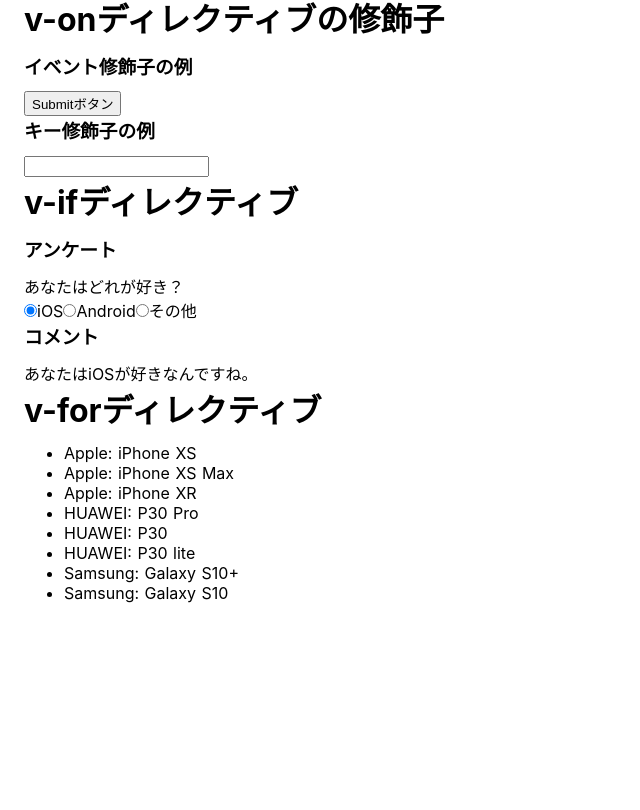
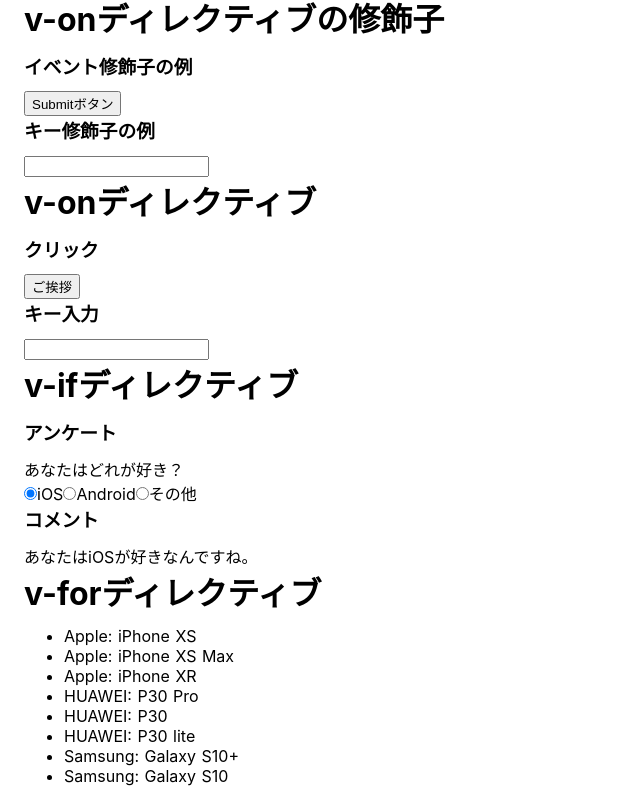
Before and after one commit to baystars/nuxt-p001, a Nuxt app: page / in a window 1280 px wide. Shown: the part 1324-2134 px from the top of the page, without its empty margins (0-640 px from the left). Before the commit the page ends 1951 px from the top, so only its background shows below. Built offline with nearby package versions, Linux system fonts and the light colour scheme.

Commit message:
modified

```diff
--- a/pages/index.vue
+++ b/pages/index.vue
@@ -132,6 +132,16 @@
     </div>
 
     <div id="sec5">
+      <h1>v-onディレクティブ</h1>
+      <h3>クリック</h3>
+      <button v-on:click="greet">ご挨拶</button>
+
+      <h3>キー入力</h3>
+      <input v-on:keyup="onKeyUp($event)" />
+      <div>{{ message }}</div>
+    </div>
+
+    <div id="sec6">
       <h1>v-ifディレクティブ</h1>
       <h3>アンケート</h3>
       <div>あなたはどれが好き？</div>
@@ -200,6 +210,12 @@ export default {
     },
   },
   methods: {
+    greet() {
+      alert("こんにちは！");
+    },
+    onKeyUp(event) {
+      this.message = "押されたキー: " + event.key;
+    },
     onFormSubmit() {
       alert("フォームのSubmitがキャンセルされます。");
     },
@@ -219,6 +235,6 @@ h3 {
   margin-bottom: 12px;
 }
 .color-red {
-  color:red
+  color: red;
 }
 </style>
```
